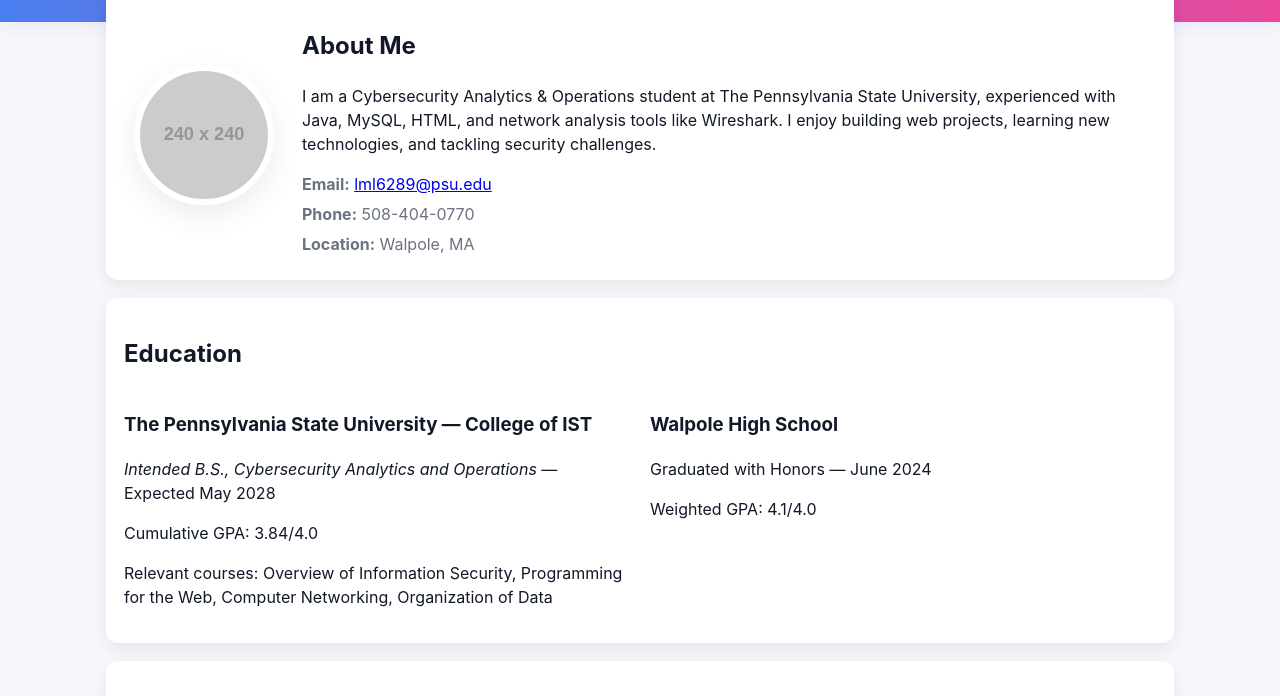
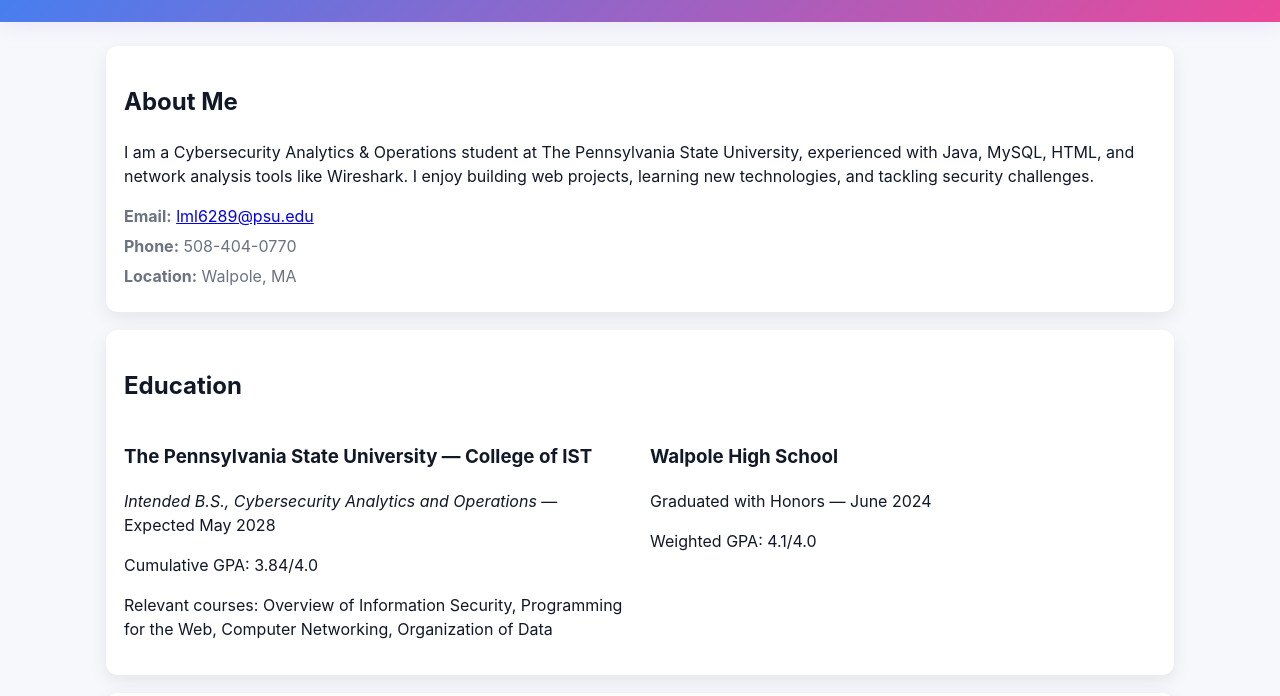
Before and after one commit to lml6289-bit/Resume-profile, a plain HTML site: page index.html in a window 1280 px wide. Shown: the part 99-795 px from the top of the page. Drawn offline with Linux system fonts and the light colour scheme; placeholder pictures from the web are drawn by us.

Commit message:
filled it

```diff
--- a/index.html
+++ b/index.html
@@ -28,11 +28,7 @@
   <main class="container">
     <!-- About -->
     <section id="about" class="card about">
-      <div class="about-left">
-        <!-- Replace src with your real profile image if available -->
-        <img src="https://via.placeholder.com/240" alt="Lucas Langone — profile" class="profile-pic" />
-      </div>
-      <div class="about-right">
+  <div class="about-right" style="width:100%; text-align:left;">
     <h2>About Me</h2>
     <p>
       I am a Cybersecurity Analytics & Operations student at The Pennsylvania State University, experienced with Java, MySQL, HTML, and network
--- a/styles.css
+++ b/styles.css
@@ -71,7 +71,7 @@ body{
 /* Container */
 .container{
   max-width:1100px;
-  margin: -32px auto 24px; /* lift up to overlap header slightly */
+  margin: 24px auto; /* no overlap */
   padding: 0 16px;
   display:flex;
   flex-direction:column;
```
Lines whose indentation alone changed are shown as unchanged.
